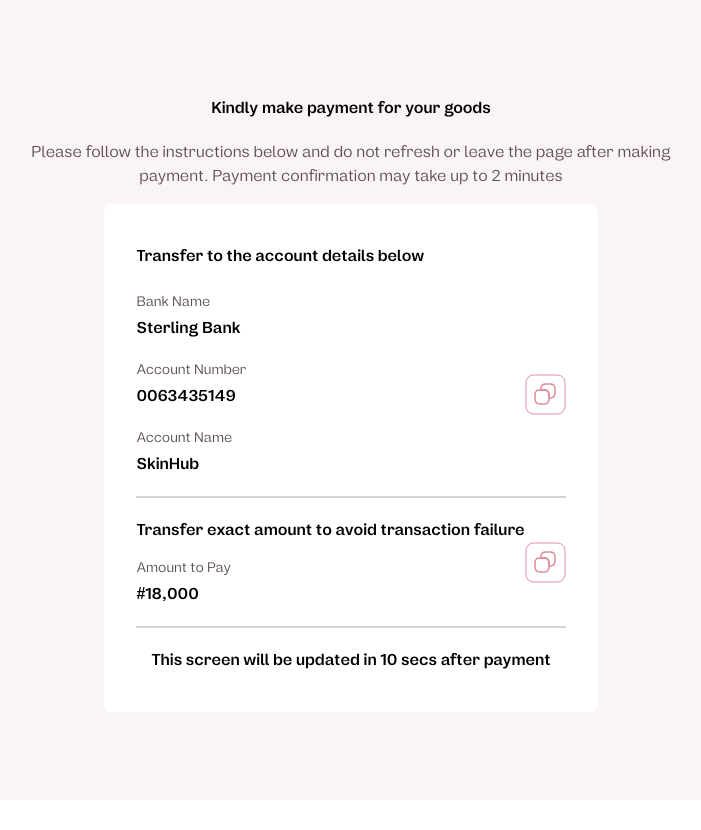
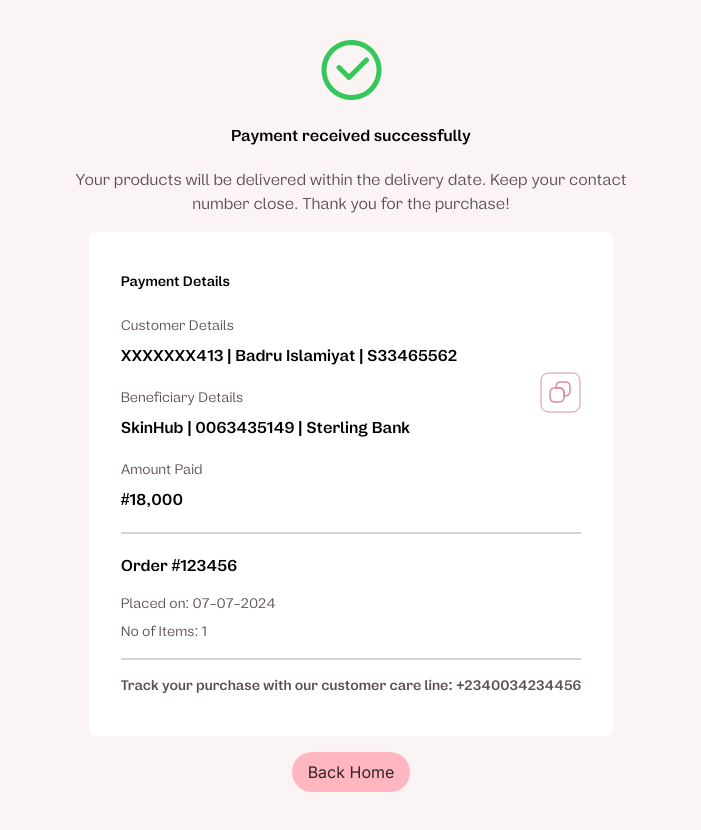
Before and after one commit to Apex10A/HNG-TASK-TWO, a Next.js app: page /payment in a window 1280 px wide. Shown: the whole page, without its empty margins (289-990 px from the left). Before the commit the page ends 800 px from the top, so only its background shows below. Built offline with nearby package versions, Linux system fonts and the light colour scheme.

Commit message:
thirteenth

```diff
--- /dev/null
+++ b/src/app/components/blackGirl/Black.jsx
@@ -0,0 +1,30 @@
+import React from 'react'
+import Image from 'next/image'
+import BlackCombo from "../../../assets/Images/BlackCombo.png"
+import FaceCard from "../../../assets/Images/FaceCard.png"
+import Blacker from "../../../assets/Images/Black.png"
+
+const Black = () => {
+  return (
+    <div className='mx-5 md:mx-10 md:my-10 my-5'>
+      <div className='w-full bg-[#c78500] md:rounded-l-xl md:rounded-r-xl'>
+      <div className='md:flex items-center justify-between'>
+      <div>
+        <Image src={FaceCard} alt='' className='rounded-l-xl'/>
+      </div>
+
+      <div className='bg-[#c78500] h-full py-8 md:py-0'>
+        <p className='text-white text-4xl text-center product'>BLACK GIRL COMBO</p>
+        <p className='text-white text-2xl text-center product pt-2'>#120,000</p>
+      </div>
+
+      <div>
+        <Image src={BlackCombo} alt='' className='rounded-r-xl'/>
+      </div>
+      </div>
+      </div>
+    </div>
+  )
+}
+
+export default Black
--- a/src/app/components/blackGirl/BlackGirl.jsx
+++ /dev/null
@@ -1,26 +0,0 @@
-import React from 'react';
-import Image from 'next/image';
-import FaceCard from "../../../assets/Images/FaceCard.png";
-import BlackCombo from "../../../assets/Images/BlackCombo.png";
-
-const blackGirl = () => {
-  return (
-    <div className='flex justify-between items-center md:mx-14'>
-      <div className='h-full'>
-        <Image src={FaceCard} alt='Face Card' className='rounded-lg h-full' />
-      </div>
-      <div className='flex-1 bg-[#c78500] flex flex-col justify-center items-center text-center'>
-        <p className='text-white font-bold text-lg'>BLACK GIRL</p>
-        <p className='text-white mt-2'>Special Combo Package</p>
-        <div className='mt-4'>
-          <p className='text-white font-semibold text-xl'>#120,000</p>
-        </div>
-      </div>
-      <div className='h-full'>
-        <Image src={BlackCombo} alt='Black Combo' className='h-full' />
-      </div>
-    </div>
-  );
-};
-
-export default blackGirl;
--- a/src/app/components/cart/CartModal.jsx
+++ b/src/app/components/cart/CartModal.jsx
@@ -54,7 +54,7 @@
             <p className='text-sm text-gray-600 mb-4'>{product.description}</p>
             <div className='flex items-center md:justify-between justify-center gap-5 mb-4'>
               <button className='border-[1.2px] border-[#ffb6c1] rounded-3xl px-4 py-1'>- | {product.quantity} | +</button>
-              <p className='text-sm'>SubTotal: <span className='text-red-600 font-bold'>#{product.price}</span></p>
+              <p className='text-sm'>SubTotal: <span className='font-bold'>#{product.price}</span></p>
             </div>
           </div>
         </div>
@@ -75,9 +75,9 @@
         </div>
 
         <div className='flex justify-between mt-8'>
-          <button className=' border-[0.2px] border-[#ffcfd7] bg-transparent text-[#ffcfd7] px-4 py-2 rounded-3xl text-sm'>Continue shopping</button>
+          <button className=' border-[0.2px] border-[#ffcfd7] bg-transparent text-[#faafba] px-4 py-2 rounded-3xl text-sm'>Continue shopping</button>
           <Link href='/order'>
-          <button className=' bg-[#ffb6c1] text-[#332427] px-4 py-2 rounded-3xl text-sm'>Proceed to checkout</button>
+          <button className=' bg-[#faafba] text-[#332427] px-10 md:px-20 py-2 rounded-3xl text-sm'>Proceed to checkout</button>
           </Link>
         </div>
       </div>
--- a/src/app/components/deliveryDetails/Details.jsx
+++ b/src/app/components/deliveryDetails/Details.jsx
@@ -8,11 +8,11 @@
       <div>
         <HeaderTwo/>
       </div>
-      <div className='flex flex-col items-center justify-center bg-[#fbf4f5] min-h-screen px-5  md:px-14 py-10 '>
+      <div className='flex flex-col items-center justify-center bg-[#fbf4f5] min-h-screen px-5 md:px-14 py-10'>
         <div className='flex items-center gap-10 justify-between w-[95%]'>
           <div className='hidden md:flex gap-5 items-center'>
             <p className='semibold text-sm'>Payment plan {'>'} </p>
-        <h1 className='text-sm'>MEDIX 5.5 <span className='opacity-[0.7]'>Body Mosturizer</span></h1>
+            <h1 className='text-sm'>MEDIX 5.5 <span className='opacity-[0.7]'>Body Moisturizer</span></h1>
             <p className='opacity-[0.7] text-sm'>Glycolic and Lactic Acid Body Moisturizer</p>
           </div>
           <div>
@@ -25,16 +25,17 @@
             <p className='category'>1. CUSTOMER DETAILS</p>
           </div>
           <div className='px-5 pb-6 pt-2'>
-            <p className='pb-3 semibold opacity-[0.8] '>Badru Islamiyat</p>
+            <p className='pb-3 semibold opacity-[0.8]'>Badru Islamiyat</p>
             <p className='opacity-[0.7] text-sm'>House 28, Umbrella Bus Stop, Odogunyun, Ikorodu | Osun- Ile Ife | 08158879092</p>
           </div>
         </div>
+
         <div className='bg-[#fff] w-[95%] mb-10 rounded-lg'>
           <div className='bg-[#fdf0f1] px-3 py-2 mx-3 my-3'>
             <p className='category'>2. DELIVERY DETAILS</p>
           </div>
           <div className='px-5 pb-6 pt-2'>
-            <p className='pb-3 semibold opacity-[0.8] '>Rider Pick Up</p>
+            <p className='pb-3 semibold opacity-[0.8]'>Rider Pick Up</p>
             <p className='opacity-[0.7] text-sm'>Between 15 July and 27 July</p>
           </div>
         </div>
@@ -44,15 +45,16 @@
             <p className='category'>3. PAYMENT METHOD</p>
           </div>
           <div className='px-5 pb-6 pt-2'>
-            <p className='pb-3 semibold opacity-[0.8] '>Pay with Cards, Bank Transfer or USSD</p>
+            <p className='pb-3 semibold opacity-[0.8]'>Pay with Cards, Bank Transfer or USSD</p>
             <p className='opacity-[0.7] text-sm'>You will be redirected to secure payment page</p>
           </div>
         </div>
 
-
         <Link href='/payment'>
-      <div className='mt-7'>
-      <button className='bg-[#ffb6c1] text-[#332427] rounded-3xl px-4 py-2 text-sm semibold border-[0.2px]  border-[#e3dadb]'>Place Order</button>
+          <div className='mt-7 w-full'>
+            <button className='bg-[#ffb6c1] text-[#332427] rounded-3xl px-10 md:px-20 py-2 text-sm semibold border-[0.2px] border-[#e3dadb] w-full'>
+              Place Order
+            </button>
           </div>
         </Link>
       </div>
@@ -60,4 +62,4 @@
   )
 }
 
-export default Details
+export default Details;
--- a/src/app/components/deliveryDetails/Payment.jsx
+++ b/src/app/components/deliveryDetails/Payment.jsx
@@ -1,17 +1,84 @@
-import React from 'react'
-import Link from 'next/link'
-import CopyIcon from '@/assets/SVG/CopyIcon'
+"use client"
+import React, { useState, useEffect } from 'react';
+import Link from 'next/link';
+import Image from 'next/image';
+import CopyIcon from '@/assets/SVG/CopyIcon';
+import SuccessTick from "../../../assets/Images/SuccesTick.png";
 
 const Payment = () => {
+  const [paymentSuccess, setPaymentSuccess] = useState(false);
+
+  useEffect(() => {
+    const timer = setTimeout(() => {
+      setPaymentSuccess(true);
+    }, 5000); // Change to 10 seconds
+
+    return () => clearTimeout(timer); // Cleanup the timer on component unmount
+  }, []);
+
+  if (paymentSuccess) {
     return (
       <div className='flex flex-col items-center py-10 px-5 md:px-10 min-h-screen justify-center bg-[#fbf4f5] w-full'>
+        <div className='max-w-xl text-center flex flex-col items-center justify-center'>
+          <Image src={SuccessTick} alt='' className='mx-auto '/>
+          <p className='pt-6 pb-5 semibold'>Payment received successfully</p>
+          <p className='text-center paragraph text-[#5b4e50]'>Your products will be delivered within the delivery date. Keep your contact number close. Thank you for the purchase!</p>
+        </div>
 
+        <div className='bg-[#fff] my-4 py-10 px-8 rounded-lg'>
+          <div className='flex items-center justify-between'>
+            <div>
+              <div className='pb-6'>
+                <p className='semibold text-sm'>Payment Details</p>
+              </div>
+              <div>
+                <p className='paragraph text-[#5b4e50] text-sm pb-2'>Customer Details</p>
+                <p className='semibold'>XXXXXXX413 | Badru Islamiyat | S33465562</p>
+              </div>
+              <div className='py-5'>
+                <p className='paragraph text-[#5b4e50] text-sm pb-2'>Beneficiary Details</p>
+                <p className='semibold'>SkinHub | 0063435149  | Sterling Bank</p>
+              </div>
+              <div>
+                <p className='paragraph text-[#5b4e50] text-sm pb-2'>Amount Paid</p>
+                <p className='semibold'>#18,000</p>
+              </div>
+            </div>
+            <div className='cursor-pointer'>
+              <CopyIcon/>
+            </div>
+          </div>
+
+          <div className='border-[0.1px] w-full border-[#332427] my-5 opacity-[0.2]'></div>
+
+          <div>
+            <p className='semibold pb-4'>Order #123456</p>
+            <p className='paragraph text-[#5b4e50] pb-2 text-sm'>Placed on: 07-07-2024</p>
+            <p className='paragraph text-[#5b4e50] text-sm'>No of Items: 1</p>
+          </div>
+
+          <div className='border-[0.1px] w-full border-[#332427] my-4 opacity-[0.2]'></div>
+
+          <div>
+            <p className='semibold text-[#5b4e50] text-sm'>Track your purchase with our customer care line: <span>+2340034234456</span></p>
+          </div>
+        </div>
+
+        <div>
+          <button className='bg-[#ffb6c1] text-[#332427] rounded-3xl px-4 py-2'>Back Home</button>
+        </div>
+      </div>
+    );
+  }
+
+  return (
+    <div className='flex flex-col items-center py-10 px-5 md:px-10 min-h-screen justify-center bg-[#fbf4f5] w-full'>
       <div className='max-w-2xl text-center flex flex-col items-center justify-center'>
         <div>
           <p className='pt-6 pb-5 semibold'>Kindly make payment for your goods</p>
         </div>
         <div>
-        <p className='text-center paragraph text-[#5b4e50]'>Please follow the instructions below and do not refresh or leave the page after making payment. Payment confirmation may take up to 2 minutes</p>
+          <p className='text-center paragraph text-[#5b4e50]'>Please follow the instructions below and do not refresh or leave the page after making payment. Payment confirmation may take up to 6 seconds</p>
         </div>
       </div>
 
@@ -32,7 +99,6 @@
             <CopyIcon/>
           </div>
         </div>
-
         <div>
           <p className='paragraph text-[#5b4e50] text-sm pb-1'>Account Name</p>
           <p className='semibold'>SkinHub</p>
@@ -54,14 +120,11 @@
         <div className='border-[0.1px] w-full border-[#332427] my-5 opacity-[0.2]'></div>
 
         <div>
-            <p className='text-center semibold'>This screen will be updated in 10 secs after payment</p>
-        </div>
-
-
-
+          <p className='text-center semibold'>This screen will be updated in 5 secs after payment</p>
         </div>
       </div>
-  )
-}
+    </div>
+  );
+};
 
-export default Payment
+export default Payment;
--- a/src/app/components/header/Header.jsx
+++ b/src/app/components/header/Header.jsx
@@ -1,10 +1,17 @@
+"use client"
 import CartIcon from '@/assets/SVG/CartIcon';
 import LoveIcon from '@/assets/SVG/LoveIcon';
 import Menu from '@/assets/SVG/Menu';
 import SearchIcon from '@/assets/SVG/SearchIcon';
-import React from 'react';
+import React, { useState } from 'react';
 
 const Header = () => {
+  const [menuOpen, setMenuOpen] = useState(false);
+
+  const toggleMenu = () => {
+    setMenuOpen(!menuOpen);
+  };
+
   return (
     <div className='py-8'>
       <div
@@ -16,7 +23,7 @@
           <li className='text-[#332427]'>Contacts</li>
         </div>
         <div className='flex md:hidden'>
-          <Menu />
+          <Menu onClick={toggleMenu} className='cursor-pointer' />
         </div>
         <div className='brand'>
           <p className='text-[#332427]'>
@@ -34,7 +41,7 @@
           <div>
             <CartIcon />
           </div>
-          <div className='hidden md:flex ml-8'> {/* Added more margin to the left */}
+          <div className='hidden md:flex ml-8'>
             <button className='bg-[#FFB6C1] rounded-3xl border-[0.2px] border-[#DE8C99] px-5 py-2 text-black font-bold text-sm Login'>Login</button>
           </div>
         </div>
@@ -52,6 +59,15 @@
           <SearchIcon />
         </div>
       </div>
+
+      {menuOpen && (
+        <div className='absolute top-0 left-0 w-full h-full bg-white z-50 flex flex-col items-center pt-20'>
+          <li className='text-[#332427] py-2'>Home</li>
+          <li className='text-[#332427] py-2'>Products</li>
+          <li className='text-[#332427] py-2'>Contacts</li>
+          <button className='bg-[#FFB6C1] rounded-3xl border-[0.2px] border-[#DE8C99] px-5 py-2 text-black font-bold text-sm mt-5 Login'>Login</button>
+        </div>
+      )}
     </div>
   );
 };
--- a/src/app/components/orderConfirmation/Order.jsx
+++ b/src/app/components/orderConfirmation/Order.jsx
@@ -95,7 +95,7 @@
 
     <Link href='/delivery-details'>
     <div className='md:my-10 my-6 '>
-            <button className='bg-[#ffb6c1] text-[#332427] rounded-3xl px-4 py-2 text-sm semibold border-[0.2px]  border-[#e3dadb]'>Confirm Order</button>
+            <button className='bg-[#ffb6c1] text-[#332427] rounded-3xl px-10 md:px-20 py-2 text-sm semibold border-[0.2px]  border-[#e3dadb]'>Confirm Order</button>
         </div>
     </Link>
 
--- a/src/app/components/product_listing/Product.jsx
+++ b/src/app/components/product_listing/Product.jsx
@@ -4,6 +4,7 @@
 import ProductListTwo from './ProductListTwo';
 import ProductThree from './ProductThree';
 import Footer from '../footer/Footer';
+import Black from '../blackGirl/Black';
 
 const Product = () => {
   return (
@@ -23,6 +24,7 @@
         <div>
             <ProductItems/>
             <ProductListTwo/>
+            <Black/>
             <ProductThree/>
             <Footer/>
         </div>
--- a/src/assets/SVG/Menu.jsx
+++ b/src/assets/SVG/Menu.jsx
@@ -2,7 +2,7 @@
 
 const Menu = () => {
   return (
-    <div>
+    <div className='cursor-pointer'>
       <svg width="24" height="24" viewBox="0 0 24 24" fill="none" xmlns="http://www.w3.org/2000/svg">
         <path d="M3 7H21" stroke="#292D32" strokeWidth="1.5" strokeLinecap="round"/>
         <path d="M3 12H21" stroke="#292D32" strokeWidth="1.5" strokeLinecap="round"/>
```
Also changed, not shown: src/assets/Images/Black.png (added). Lines whose indentation alone changed are shown as unchanged.
